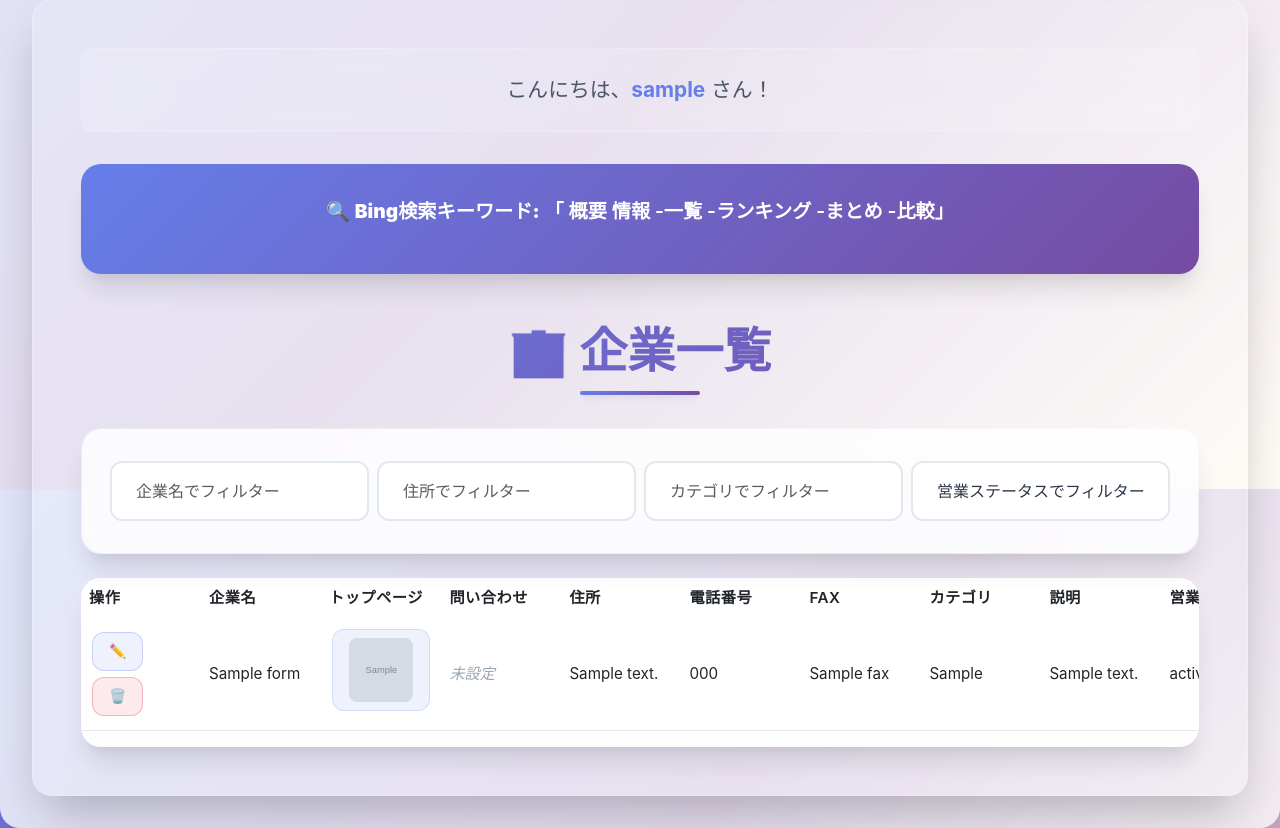
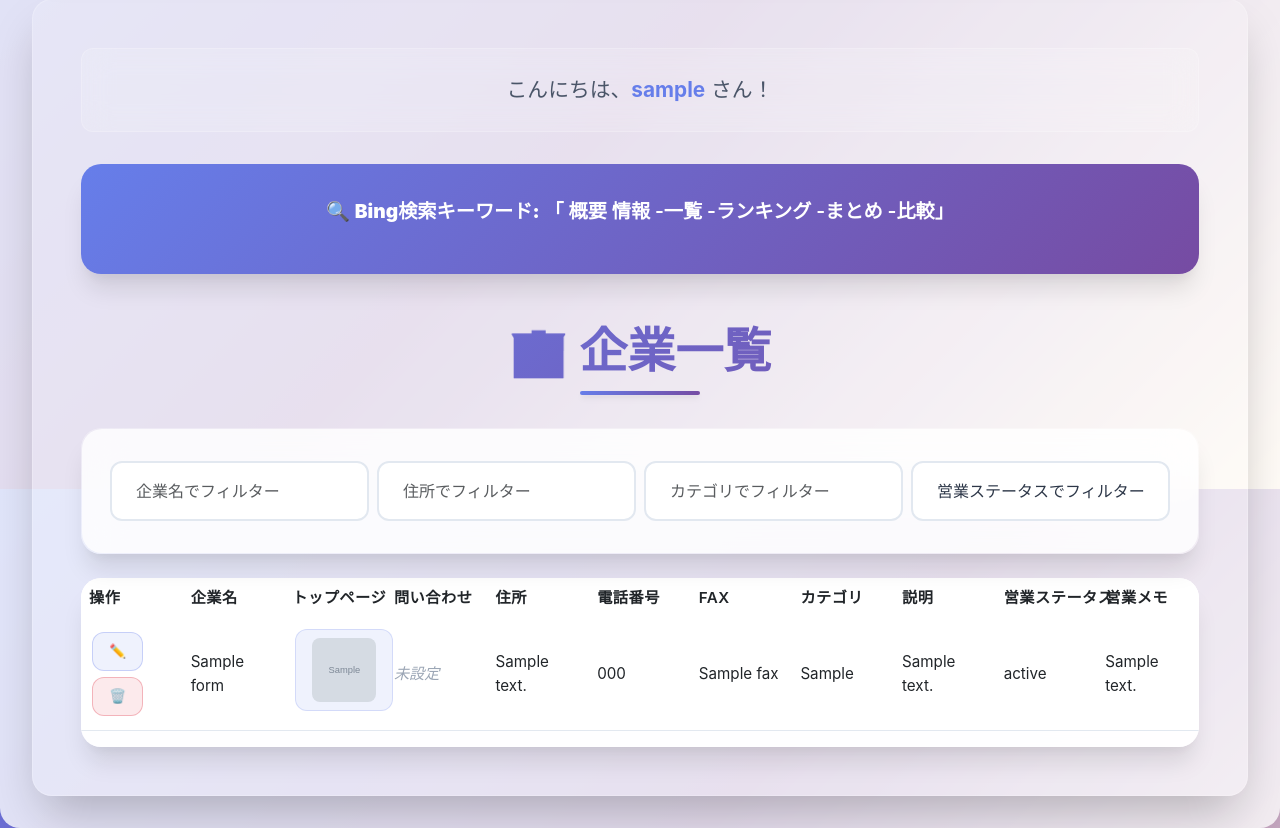
Before and after one commit to ghrwf704/form-dashboard, a Flask app: page / in a window 1280 px wide. Shown: the part 311-1139 px from the top of the page. Run offline with Flask 3, Linux system fonts and the light colour scheme; a user stored in the database is signed in; grey boxes marked "Sample" are stand-in pictures; a database or web service that is not in the repository returns one stand-in record (values such as "Sample title"); data that the repository does not hold is empty.

Commit message:
カラム名固定

```diff
--- a/templates/index.html
+++ b/templates/index.html
@@ -36,9 +36,9 @@
   </form>
 </div>
 
-<div class="table-container">
-  <table class="table">
-    <thead>
+<div class="table-container" style="overflow-x: auto; max-height: 70vh;">
+  <table class="table" style="table-layout: fixed;">
+    <thead style="position: sticky; top: 0; background: white; z-index: 2;">
       <tr>
         <th>操作</th>
         <th>企業名</th>
```
